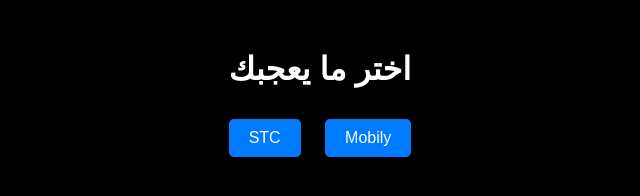
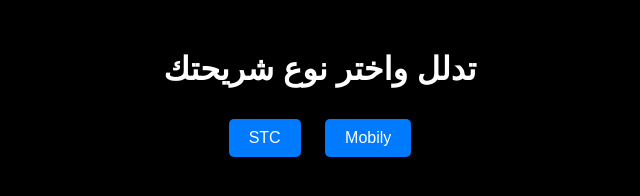
Before and after one commit to x58c/unlock-sim, a plain HTML site: page index.html in a window 1280 px wide. Shown: the whole page, without its empty margins (320-960 px from the left). Drawn offline with Linux system fonts and the light colour scheme.

Commit message:
Update index.html

```diff
--- a/index.html
+++ b/index.html
@@ -32,7 +32,7 @@
     </style>
 </head>
 <body>
-    <h1>اختر ما يعجبك</h1>
+    <h1>تدلل واختر نوع شريحتك</h1>
     <a href="https://x58c.github.io/unlock-sim/stc.html" class="button">STC</a>
     <a href="https://x58c.github.io/unlock-sim/mobily.html" class="button">Mobily</a>
 </body>
```
